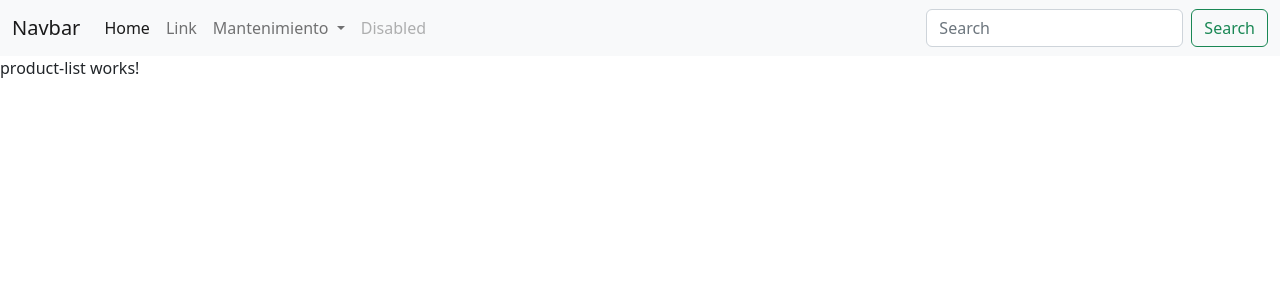
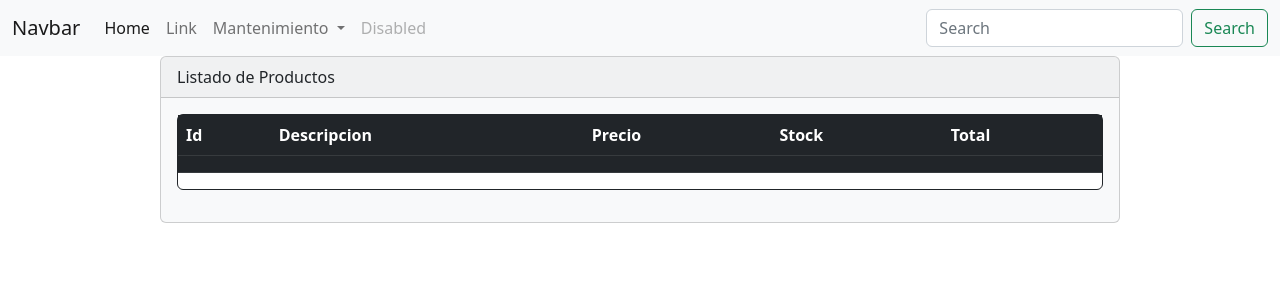
Before and after one commit to yogi245/OSS_2022-2-1, an Angular app in the folder Proyectos/FrontApps/AppFirstAngular/: page /list in a window 1280 px wide. Shown: the top 300 px of the page. Built offline with nearby package versions, Linux system fonts and the light colour scheme.

Commit message:
11.09-v1

```diff
--- a/Proyectos/FrontApps/AppFirstAngular/src/app/model/product.ts
+++ b/Proyectos/FrontApps/AppFirstAngular/src/app/model/product.ts
@@ -1,2 +1,7 @@
 export class Product {
+    codigo: number;
+    descripcion: string;
+    precio: number;
+    stock: number;
+    total: number;
 }
--- a/Proyectos/FrontApps/AppFirstAngular/src/app/product-list/product-list.component.html
+++ b/Proyectos/FrontApps/AppFirstAngular/src/app/product-list/product-list.component.html
@@ -1 +1,28 @@
-<p>product-list works!</p>
+<div class="card bg-light w-75 mx-auto">
+  <div class="card-header">Listado de Productos</div>
+  <div class="card-body">
+     <div class="card border-dark mb-3">
+         <table class="table table-dark">
+           <thead>
+              <tr>
+                <th>Id</th>
+                <th>Descripcion</th>
+                <th>Precio</th>
+                <th>Stock</th>
+                <th>Total</th>
+              </tr>
+           </thead>
+           <tbody>
+            <tr>
+              <th></th>
+              <th></th>
+              <th></th>
+              <th></th>
+              <th></th>
+            </tr>
+           </tbody>
+         </table>
+     </div>
+
+  </div>
+</div>
--- a/Proyectos/FrontApps/AppFirstAngular/tsconfig.json
+++ b/Proyectos/FrontApps/AppFirstAngular/tsconfig.json
@@ -18,6 +18,7 @@
     "importHelpers": true,
     "target": "es2017",
     "module": "es2020",
+    "strictPropertyInitialization": false,
     "lib": [
       "es2020",
       "dom"
```
